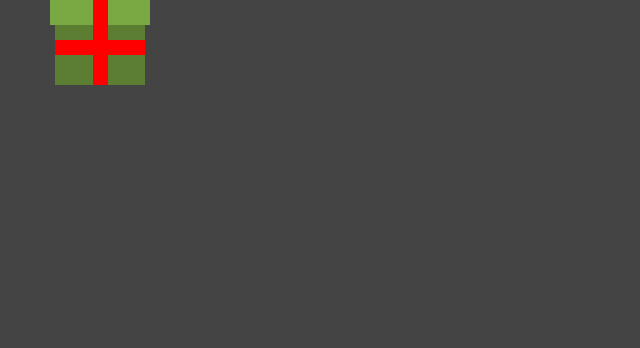
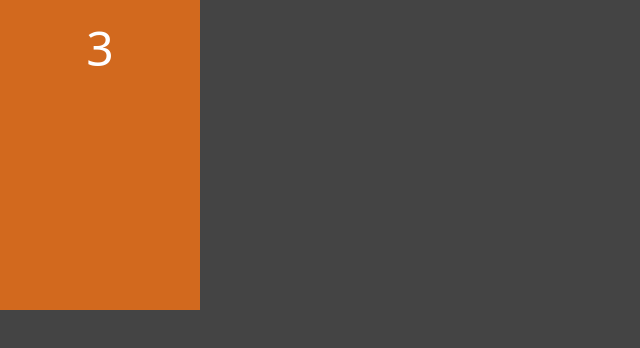
Before and after one commit to SamillyNunes/monty_hall, a Next.js app: page / in a window 1280 px wide. Shown: the top 348 px of the page, without its empty margins (0-640 px from the left). Built offline with nearby package versions, Linux system fonts and the light colour scheme.

Commit message:
ui: door implementation started

```diff
--- /dev/null
+++ b/src/components/Door.jsx
@@ -0,0 +1,9 @@
+import styles from "../styles/Door.module.css";
+
+export default function Door(props){
+    return (
+        <div className={styles.door} >
+            <div className={styles.number} >3</div>
+        </div>
+    );
+}
--- a/src/pages/index.tsx
+++ b/src/pages/index.tsx
@@ -1,13 +1,13 @@
 import { Inter } from "next/font/google";
 
-import Gift from "../components/Gift";
+import Door from "../components/Door";
 
 const inter = Inter({ subsets: ["latin"] });
 
 export default function Home() {
   return (
     <div>
-      <Gift />
+      <Door />
     </div>
   );
 }
--- /dev/null
+++ b/src/styles/Door.module.css
@@ -0,0 +1,16 @@
+.door{
+    display: flex;
+    flex-direction: column;
+    background-color: chocolate;
+    align-items: center;
+    padding: 15px;
+
+    /* temp */
+    width: 200px;
+    height: 310px;
+
+}
+
+.number{
+    font-size: 3rem;
+}
```
